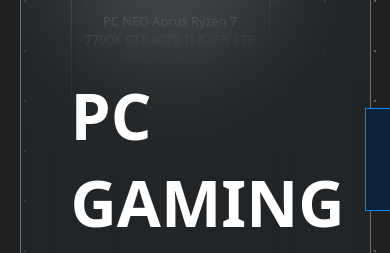
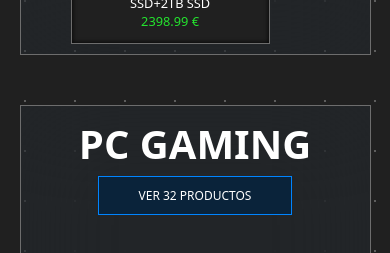
Before and after one commit to abelsrzz/dockerizacion_de_tienda_online, a PHP site: page / in a window 390 px wide; the page is wider, and only the part inside the window is pictured. Shown: the part 4574-4827 px from the top of that part. Run offline with PHP 8.4, Linux system fonts and the light colour scheme; data comes from the database, SQL or seed files in the repository; data that the repository does not hold is empty.

Commit message:
Responsive

```diff
--- a/app/style/index.css
+++ b/app/style/index.css
@@ -43,10 +43,14 @@ a {
 }
 .seccion {
   width: 90%;
-  display: grid;
+/*   display: grid;
   grid-template-rows: 20% 1fr;
   grid-template-columns: 1fr;
-  gap: 10px;
+  gap: 10px; */
+  display: flex;
+  flex-direction: column;
+  justify-content: center;
+  gap: 40px;
   padding: 10px 50px;
   background-color: #2c364244;
   backdrop-filter: blur(50px);
@@ -54,8 +58,9 @@ a {
 }
 .titulo-seccion {
   font-weight: 900;
-  font-size: 4em;
+  font-size: 4rem;
   display: flex;
+  flex-wrap: wrap;
   align-items: center;
   gap: 20px;
 }
@@ -265,3 +270,25 @@ a {
 .small-text{
   font-size: 1rem;
 }
+
+@media (max-width: 1100px){
+  .productos-index{
+    justify-content: center;
+  }
+}
+@media (max-width: 730px) {
+  .titulo-seccion{
+    font-size: 2.5rem;
+
+    justify-content: center;
+    gap: 5px;
+  }
+}
+@media (max-width: 350px){
+  .titulo-seccion{
+    font-size: 1.5rem;
+  }
+  .bienvenida{
+    font-size: 1.5rem;
+  }
+}
```
